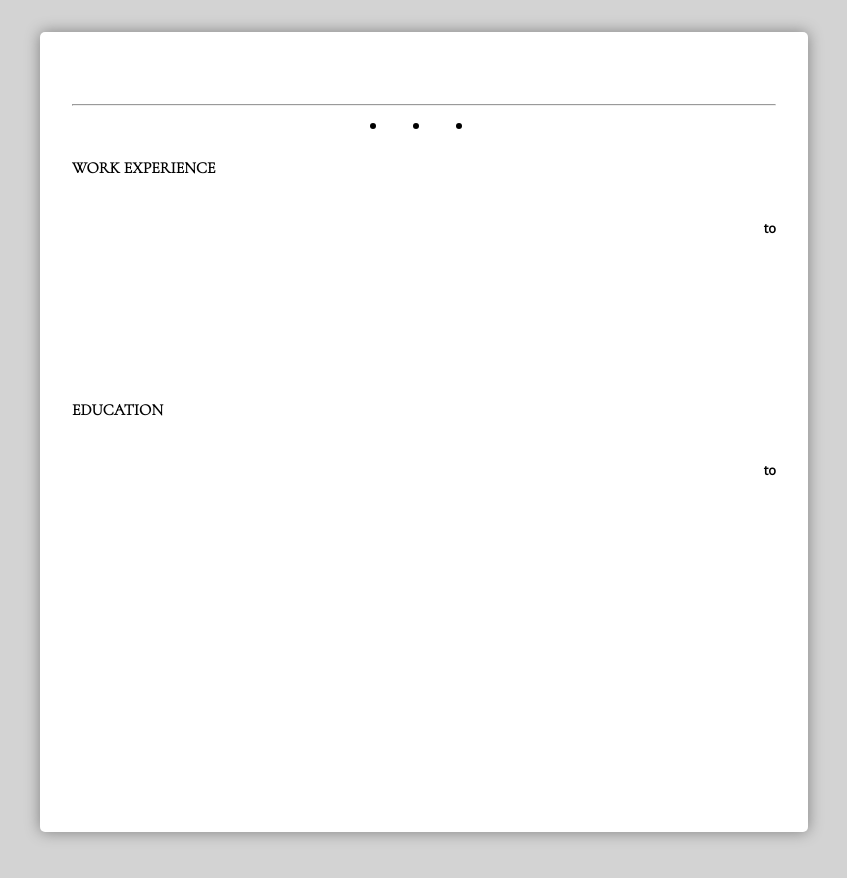
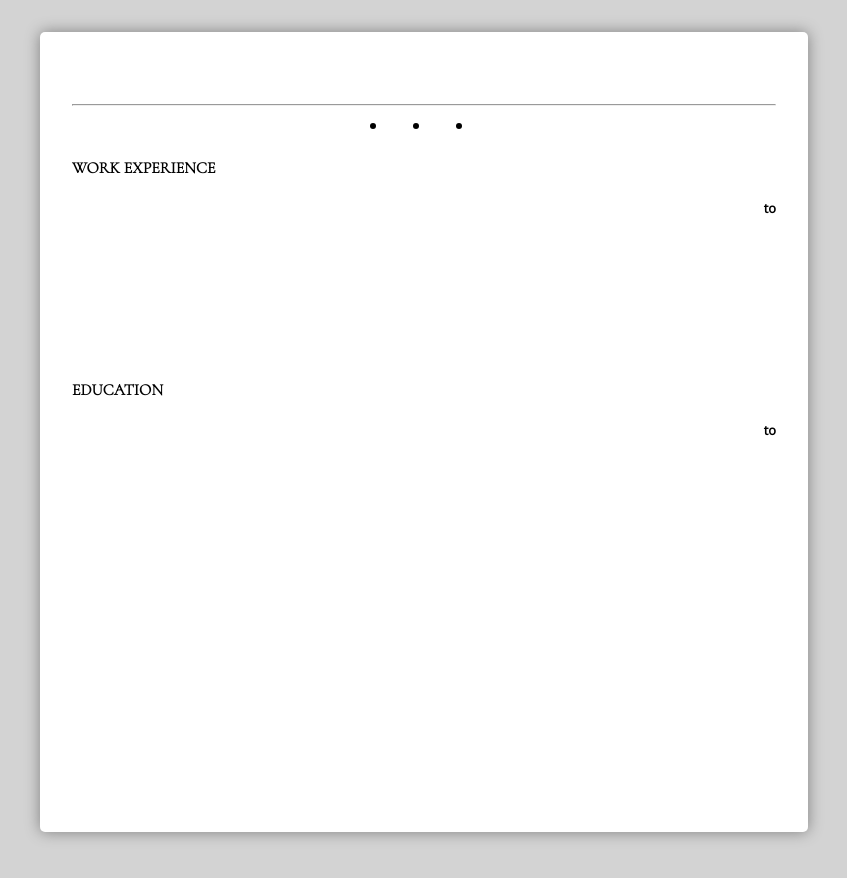
Before and after one commit to SomtoJF/cv-project, a React (Create React App) app: page / in a window 1280 px wide. Shown: the part 1700-2578 px from the top of the page, without its empty margins (216-1063 px from the left). Built offline with nearby package versions, Linux system fonts and the light colour scheme.

Commit message:
Remove excess space between headings and items

```diff
--- a/src/Styles/CVPreview/EducationHistory.css
+++ b/src/Styles/CVPreview/EducationHistory.css
@@ -1,7 +1,6 @@
 #education-history {
   display: flex;
   flex-direction: column;
-  gap: 20px;
 }
 
 .education-item {
--- a/src/Styles/CVPreview/WorkExperience.css
+++ b/src/Styles/CVPreview/WorkExperience.css
@@ -1,7 +1,6 @@
 #work-experience {
   display: flex;
   flex-direction: column;
-  gap: 20px;
 }
 
 .work-experience-item {
```
